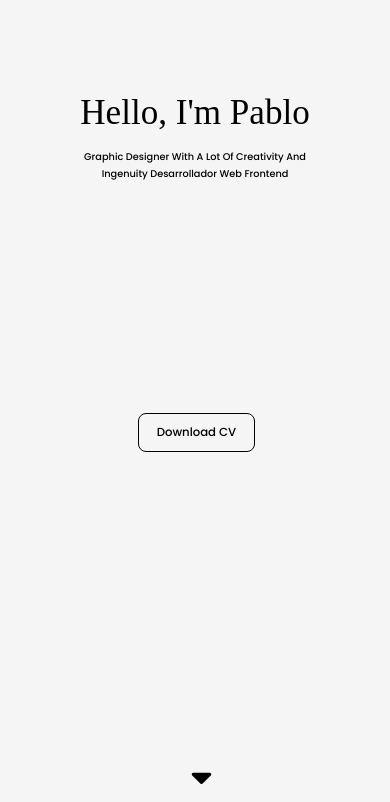
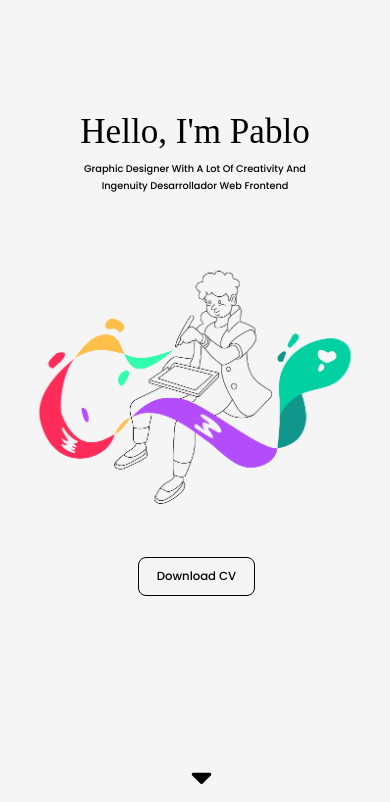
Before and after one commit to pabloXD18/Portafolio-web, a plain HTML site: page index.html in a window 390 px wide. Shown: the part 39-841 px from the top of the page. Drawn offline with Linux system fonts and the light colour scheme; a web font is replaced by a local one.

Commit message:
index.css

```diff
--- a/index.css
+++ b/index.css
@@ -701,7 +701,7 @@ hr {
     }
 
     .container-segundo {
-        padding: 5% 10% 5% 3%;
+        padding: 50% 10% 50% 3%;
     }
 
     .collage {
@@ -821,15 +821,20 @@ hr {
 
 
     #seccioninicio {
-        padding: 35% 0;
+        padding-top: 40%;
         align-items: center;
         justify-content: center;
         height: 100vh;
         position: relative;
     }
 
+
     .imagen {
-        display: none;
+        position: static;
+        align-items: center;
+        justify-content: center;
+        width: 100%;
+        padding-top: 25%;
     }
 
     .infocell {
@@ -837,7 +842,7 @@ hr {
         flex-direction: column;
         align-items: center;
         justify-content: space-between;
-        height: 70px;
+        height: 55px;
     }
 
     .infocell h1 {
@@ -863,7 +868,7 @@ hr {
     }
 
     .boton {
-        top: 53%;
+        top: 70%;
         left: 33%;
         position: absolute;
         border: 1.5px solid #000;
```
